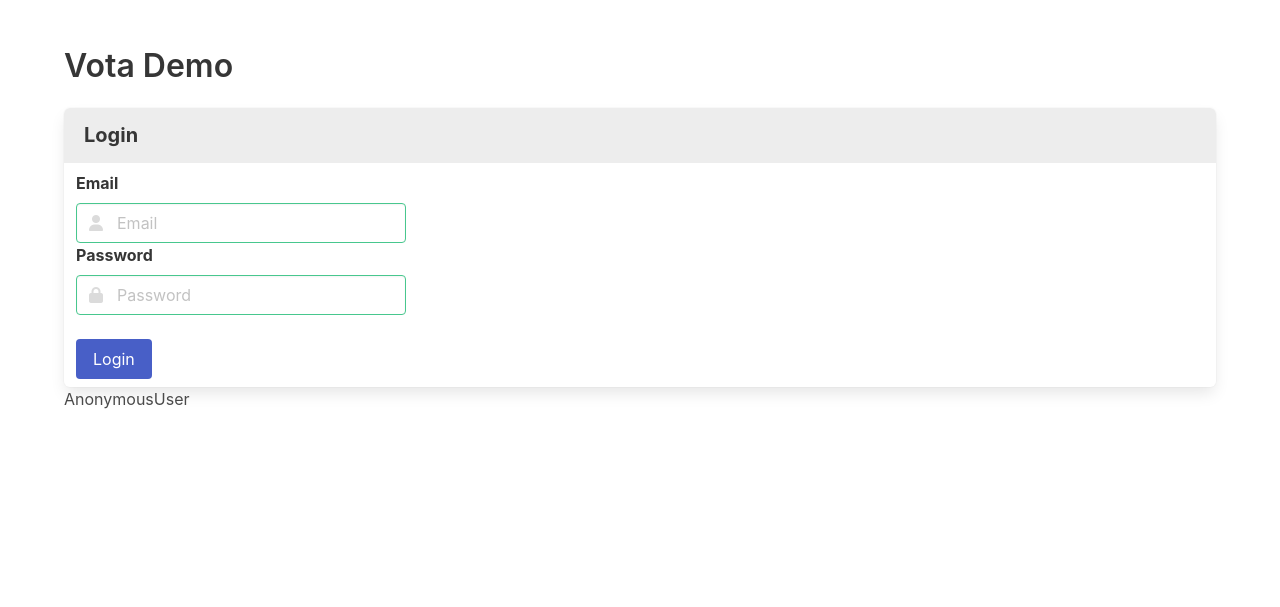
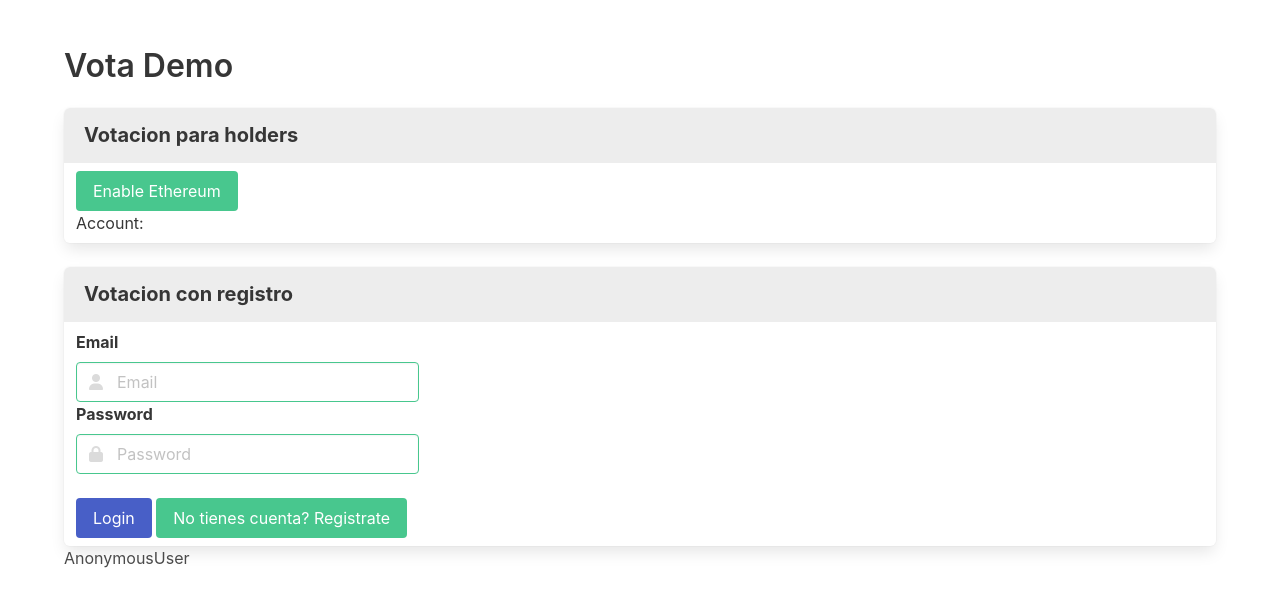
Before and after one commit to okadath/hackathon_vota_coin, a Django app: page / in a window 1280 px wide. Shown: the part 52-659 px from the top of the page. Run offline with Django 4.2, Linux system fonts and the light colour scheme; some libraries are stand-ins or nearby versions.

Commit message:
init web3

```diff
--- a/vota_coin/templates/index.html
+++ b/vota_coin/templates/index.html
@@ -35,7 +35,8 @@
     <!-- mi mierda -->
 <link rel="stylesheet" href="https://cdn.jsdelivr.net/npm/bulma@0.9.4/css/bulma.min.css">
 <link rel="stylesheet" href="https://cdnjs.cloudflare.com/ajax/libs/font-awesome/6.2.0/css/all.min.css">
-
+<script src="https://unpkg.com/web3@latest/dist/web3.min.js"></script>
+<script src="https://requirejs.org/docs/release/2.3.5/minified/require.js"></script>
 {% include './navbar.html' %}
 
 <section class="section">
@@ -43,10 +44,68 @@
         <h1 class="title">
             Vota Demo
         </h1>
+        <nav class="panel">
+          <p class="panel-heading">
+            Votacion para holders
+        </p>
+        {% if error_messages %}
+        <div class="alert alert-danger">
+            <strong>{{ error_messages }}</strong>
+        </div>
+        {% endif %}
+        <!-- <form method="post" action="{% url 'login_func' %}"> -->
+            <!-- {% csrf_token %} -->
+            <div class="panel-block">
+                <div class="field">
+
+                    <div class="field is-grouped">
+                      <div class="control">
+                        <button  type="submit" class="button is-success enableEthereumButton"> Enable Ethereum</button>
+                        <h2>Account: <span class="showAccount"></span></h2>
+                        </div>
+                    <br>
+
+                    </div>
+                </div>
+            </div>
+        <!-- </form> -->
+        </nav>
+
+<script type="text/javascript">
+// In Node.js, con el cdn se inicializa solo
+// const Web3 = require('web3');
+
+const web3 = new Web3('https://rpc.api.moonbase.moonbeam.network');
+console.log(web3);
+
+
+const ethereumButton = document.querySelector('.enableEthereumButton');
+const showAccount = document.querySelector('.showAccount');
+
+ethereumButton.addEventListener('click', () => {
+  const acc=getAccount();
+  printAccount(acc);
+
+});
+
+async function getAccount() {
+  const accounts = await ethereum.request({ method: 'eth_requestAccounts' });
+  const account = accounts[0];
+  showAccount.innerHTML = account;
+  return account
+}
+
+async function printAccount(account) {
+console.log(account);
+
+}
+
+</script>
+
 
         <nav class="panel">
           <p class="panel-heading">
-            Login
+            Votacion con registro
         </p>
         {% if error_messages %}
         <div class="alert alert-danger">
@@ -76,6 +135,8 @@
                     <div class="field is-grouped">
                       <div class="control">
                         <button class="button is-link" type="submit" >Login</button>
+                        <button class="button is-success" type="submit" >No tienes cuenta? Registrate</button>
+
                     </div>
                     <br>
 
```
